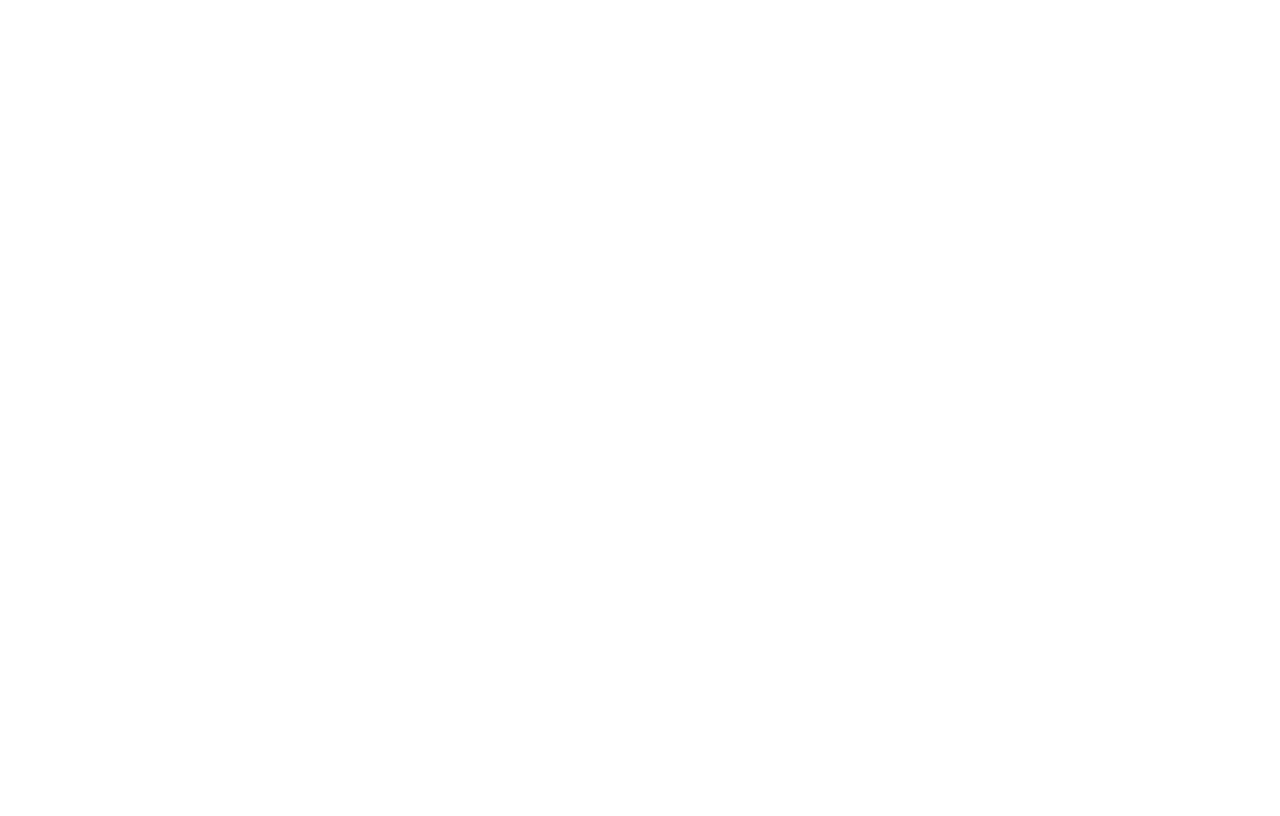
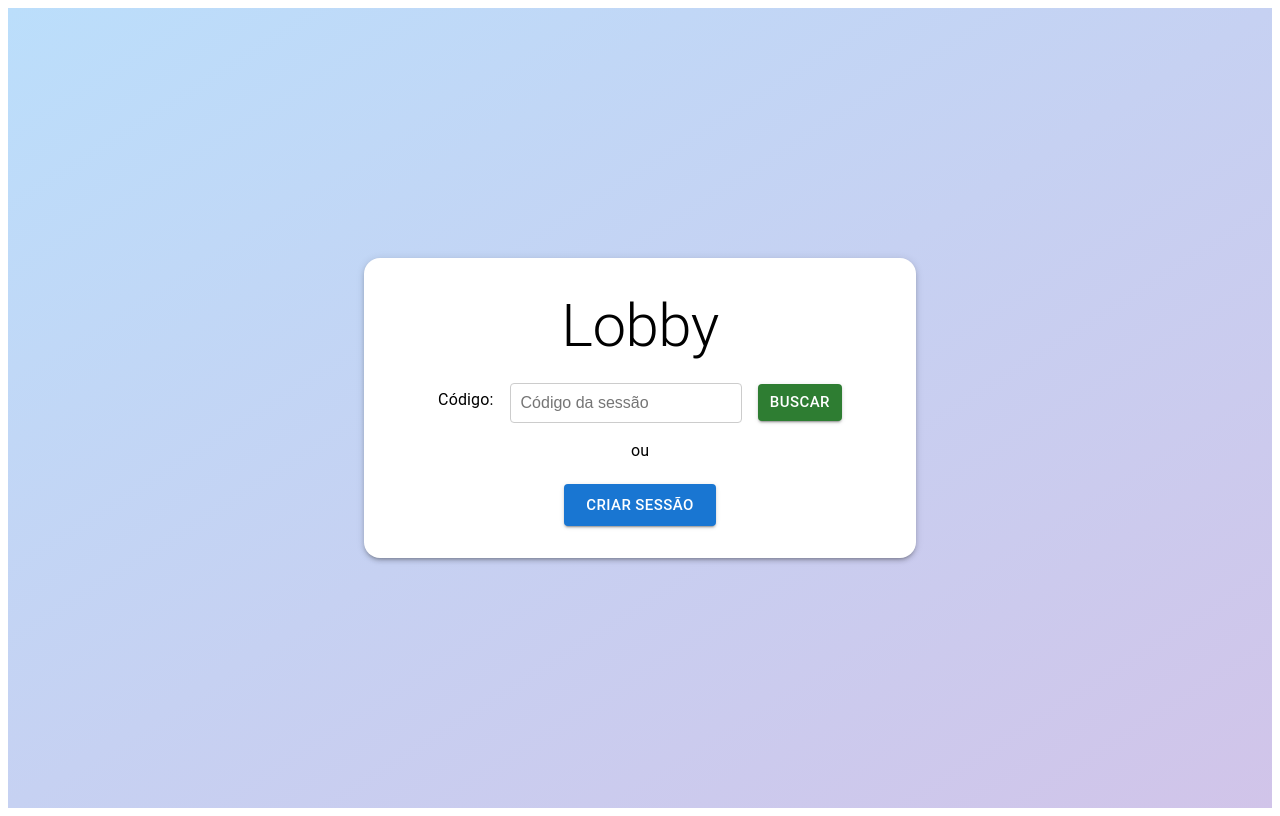
Before and after one commit to RodrigoKasama/trio-react, a React (Vite) app in the folder frontend/: page /online in a window 1280 px wide. Before the commit this address had no page. Built offline with nearby package versions, Linux system fonts and the light colour scheme.

Commit message:
refactor: Enable OnlinePage routing and clean up OfflinePage logic

```diff
--- a/frontend/src/App.jsx
+++ b/frontend/src/App.jsx
@@ -1,7 +1,7 @@
 import React from 'react';
 import { Routes, Route } from 'react-router-dom';
 import HomePage from './pages/Home';
-// import OnlinePage from './pages/OnlinePage';
+import OnlinePage from './pages/OnlinePage';
 import OfflinePage from './pages/OfflinePage';
 // import ComoJogarPage from './pages/ComoJogarPage';
 
@@ -9,7 +9,7 @@ export default function App() {
   return (
     <Routes>
       <Route path='/' element={<HomePage />} />
-      {/* <Route path='/online' element={<OnlinePage />} /> */}
+      <Route path='/online' element={<OnlinePage />} />
       <Route path='/offline' element={<OfflinePage />} />
       {/* <Route path='/como-jogar' element={<ComoJogarPage />} /> */}
     </Routes>
--- a/frontend/src/pages/Home.jsx
+++ b/frontend/src/pages/Home.jsx
@@ -1,4 +1,3 @@
-// src/pages/HomePage.jsx
 import React from 'react';
 import { Box, Button, Container, Stack, Typography } from '@mui/material';
 import { useNavigate } from 'react-router-dom';
@@ -19,8 +18,8 @@ export default function HomePage() {
 			<Container maxWidth="sm">
 				<Box sx={{
 					textAlign: 'center',
+					bgcolor: 'white',
 					p: 4,
-					bgcolor: 'white',
 					borderRadius: 4,
 					boxShadow: 3,
 				}}
--- a/frontend/src/pages/OfflinePage.jsx
+++ b/frontend/src/pages/OfflinePage.jsx
@@ -7,10 +7,7 @@
 
 
 import React, { useEffect, useState, useRef } from "react";
-// import Carta from "../components/Carta.jsx";
 import { Grid, Box, Typography } from "@mui/material";
-
-
 
 const formaMap = { "Squiggle": '0', "Pill": '1', "Diamond": '2' };
 const corMap = { "Red": '0', "Green": '1', "Purple": '2' };
@@ -41,18 +38,15 @@ function gerarBaralho() {
 export default function OfflinePage() {
 
 	const [nCartas, setNCartas] = useState(12);
-	// const [baralho, setBaralho] = useState(gerarBaralho());
-	const [baralho, setBaralho] = useState(gerarBaralho().sort(() => Math.random() - 0.5));
+	// const [baralho, setBaralho] = useState(gerarBaralho().sort(() => Math.random() - 0.5));
+	const [baralho, setBaralho] = useState(gerarBaralho());
+	// Conjunto de cartas da mesa, baseia-se em nCartas do baralho
 	const [cartasMesa, setCartasMesa] = useState([]);
+	// Conjunto de cartas selecionadas para formar um trio
 	const [selecionadas, setSelecionadas] = useState([]);
 	const [nTrio, setNTrio] = useState(0);
-
 	const jaPreencheu = useRef(false);
 
-	// A cada alteração do valor de baralho exibir o estado do baralho
-	// useEffect(() => {
-	// 	console.log("Trios na mesa: ", nTrio);
-	// }, [nTrio]);
 
 	// Primeira renderização, preencher a mesa com as primeiras cartas do baralho
 	useEffect(() => {
@@ -182,8 +176,8 @@ export default function OfflinePage() {
 					setCartasMesa(newMesa);
 					setBaralho(newBaralho);
 				}
+				setSelecionadas([]);
 			}
-			setSelecionadas([]);
 		}
 	}
 
--- /dev/null
+++ b/frontend/src/pages/OnlinePage.jsx
@@ -0,0 +1,72 @@
+import React from 'react';
+import { Box, Button, Container, Stack, Typography } from '@mui/material';
+
+
+export default function HomePage() {
+
+	return (
+		<Box
+			sx={{
+				minHeight: '100vh',
+				display: 'flex',
+				alignItems: 'center',
+				justifyContent: 'center',
+				background: 'linear-gradient(to bottom right, #bbdefb, #d1c4e9)',
+			}}
+		>
+			<Container maxWidth="sm">
+				<Box sx={{
+					textAlign: 'center',
+					bgcolor: 'white',
+					p: 4,
+					borderRadius: 4,
+					boxShadow: 3,
+				}}
+				>
+					<Typography variant="h2" component="h1" gutterBottom>
+						Lobby
+					</Typography>
+					<Stack spacing={2} alignItems="center">
+						<Box sx={{ display: 'flex', alignItems: 'center', justifyContent: 'center', gap: 2 }}>
+							<Typography variant="body1" gutterBottom>
+								Código:
+							</Typography>
+							<input
+								type="text"
+								style={{
+									width: '50%',
+									padding: '10px',
+									borderRadius: '4px',
+									border: '1px solid #ccc',
+									fontSize: '16px',
+								}}
+								placeholder="Código da sessão"
+							/>
+							<Button
+								variant="contained"
+								color="success"
+								size="large"
+								sx={{ width: "20%", paddingBottom: "5px", paddingTop: "5px" }}
+							>
+								Buscar
+							</Button>
+						</Box>
+						<Box>
+							<div>
+								<Typography variant="body1" gutterBottom>
+									ou
+								</Typography>
+							</div>
+						</Box>
+						<Button
+							variant="contained"
+							color="primary"
+							size="large"
+						>Criar Sessão
+						</Button>
+					</Stack>
+				</Box>
+			</Container >
+		</Box >
+	);
+}
```
